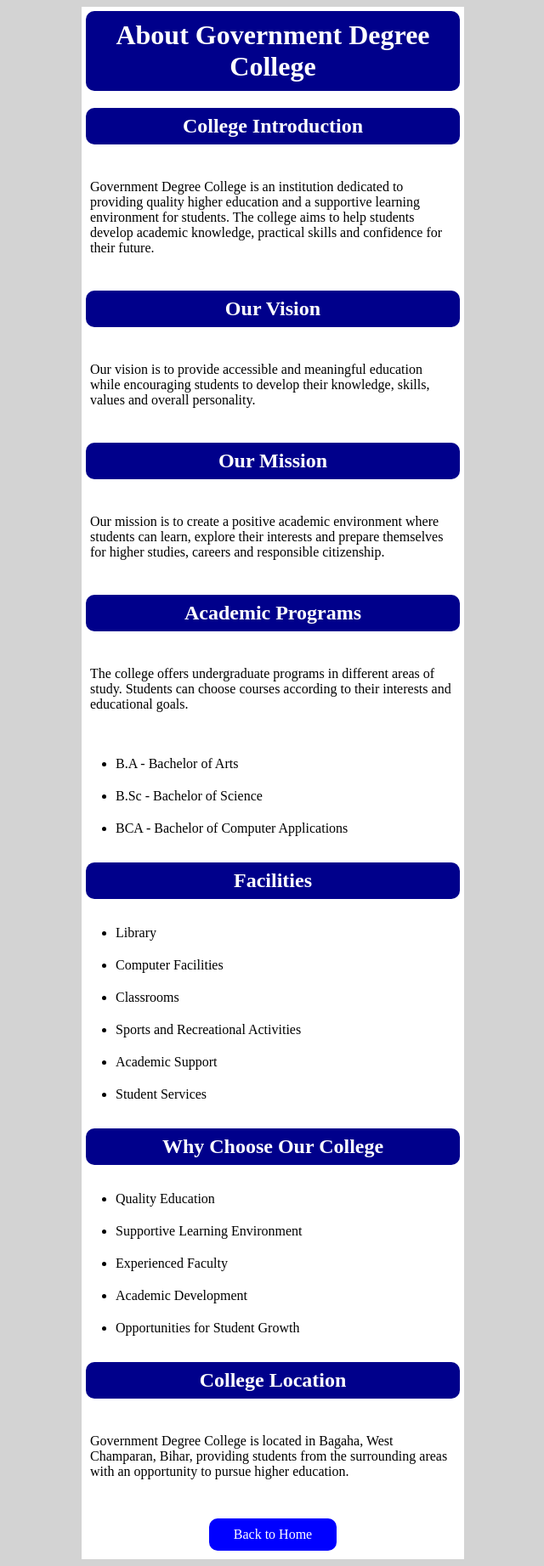
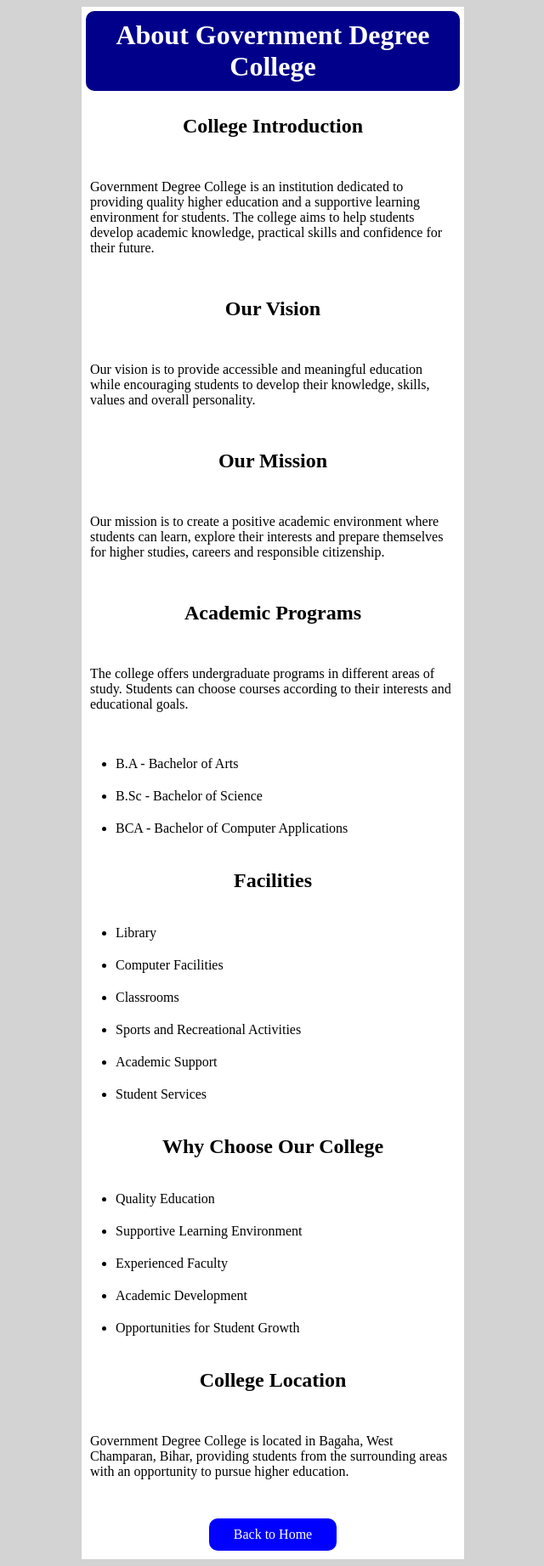
Before and after one commit to ishrajkumar/College-website, a Flask app: page /about in a window 1280 px wide. Shown: the whole page at 85% size, without its empty margins (319-959 px from the left). Run offline with Flask 3, Linux system fonts and the light colour scheme.

Commit message:
update routes

```diff
--- a/templates/about.html
+++ b/templates/about.html
@@ -50,11 +50,8 @@
       }
 
       h2{
-        background:darkblue;
-        color:white;
         text-align:center;
         padding:8px;
-        border-radius:10px;
         margin:5px ;
       }
 
```
